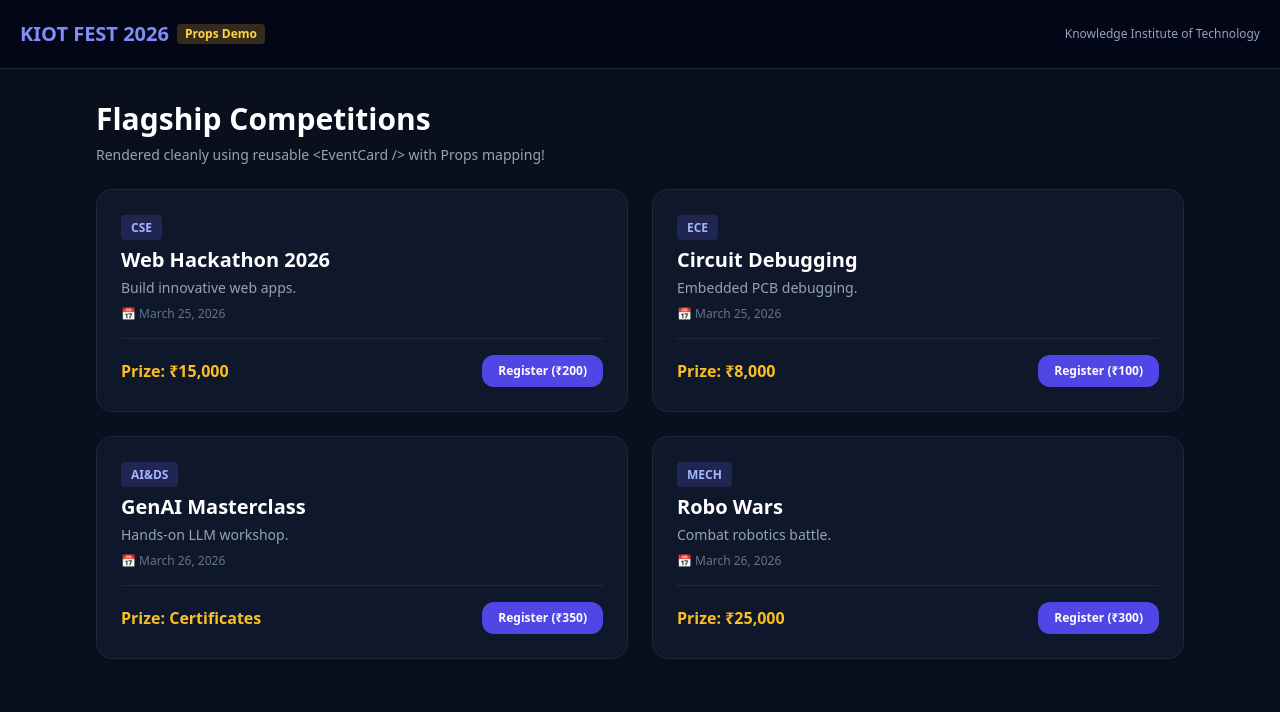
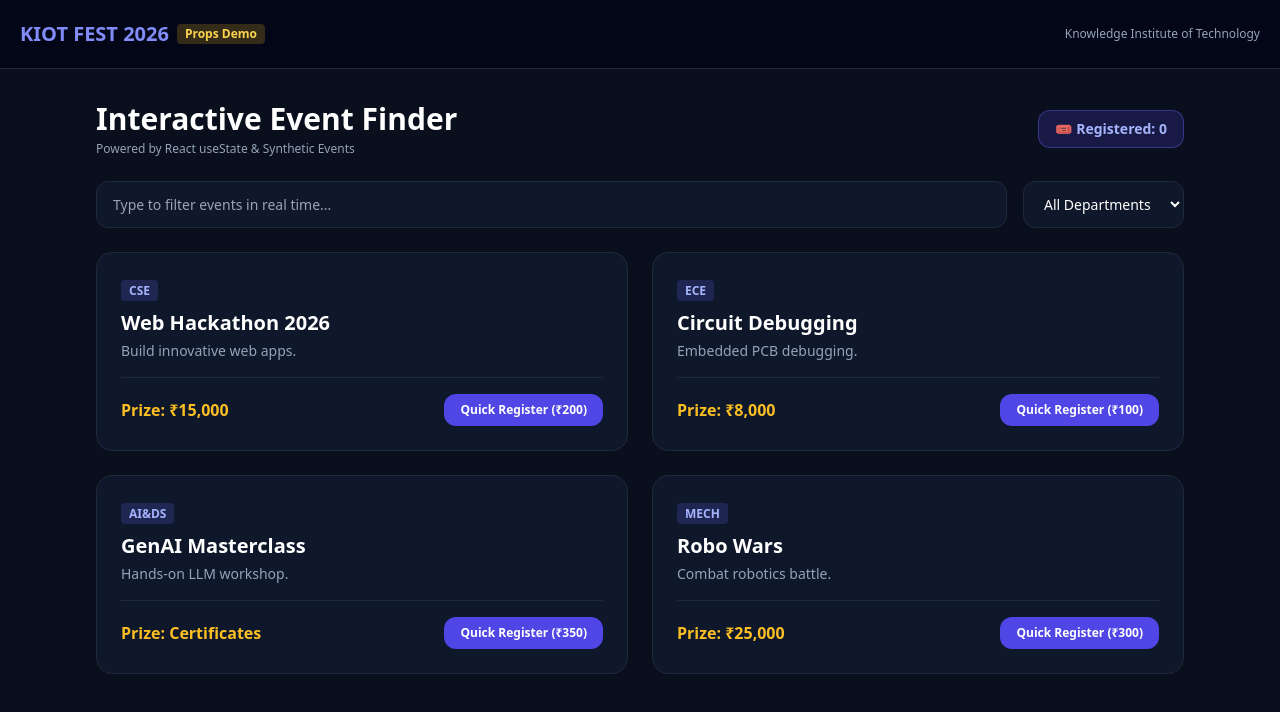
Before and after one commit to skuppuraj/kiot_fest, a Next.js app: page / in a window 1280 px wide. Shown: the top 712 px of the page. Built offline with nearby package versions, Linux system fonts and the light colour scheme.

Commit message:
feat(03): implement reactive useState for search, filter & registration counter

```diff
--- a/src/pages/index.js
+++ b/src/pages/index.js
@@ -1,25 +1,77 @@
-import React from 'react';
+import React, { useState } from 'react';
 import Navbar from '../components/Navbar';
-import EventCard from '../components/EventCard';
 
-const SAMPLE_EVENTS = [
-  { id: 1, title: 'Web Hackathon 2026', department: 'CSE', description: 'Build innovative web apps.', prize: '₹15,000', fee: 200, date: 'March 25, 2026' },
-  { id: 2, title: 'Circuit Debugging', department: 'ECE', description: 'Embedded PCB debugging.', prize: '₹8,000', fee: 100, date: 'March 25, 2026' },
-  { id: 3, title: 'GenAI Masterclass', department: 'AI&DS', description: 'Hands-on LLM workshop.', prize: 'Certificates', fee: 350, date: 'March 26, 2026' },
-  { id: 4, title: 'Robo Wars', department: 'MECH', description: 'Combat robotics battle.', prize: '₹25,000', fee: 300, date: 'March 26, 2026' }
+const ALL_EVENTS = [
+  { id: 1, title: 'Web Hackathon 2026', department: 'CSE', description: 'Build innovative web apps.', prize: '₹15,000', fee: 200, seatsLeft: 5 },
+  { id: 2, title: 'Circuit Debugging', department: 'ECE', description: 'Embedded PCB debugging.', prize: '₹8,000', fee: 100, seatsLeft: 12 },
+  { id: 3, title: 'GenAI Masterclass', department: 'AI&DS', description: 'Hands-on LLM workshop.', prize: 'Certificates', fee: 350, seatsLeft: 20 },
+  { id: 4, title: 'Robo Wars', department: 'MECH', description: 'Combat robotics battle.', prize: '₹25,000', fee: 300, seatsLeft: 0 }
 ];
 
 export default function HomePage() {
+  const [searchQuery, setSearchQuery] = useState('');
+  const [selectedDept, setSelectedDept] = useState('ALL');
+  const [registeredCount, setRegisteredCount] = useState(0);
+
+  const filteredEvents = ALL_EVENTS.filter(e => {
+    const matchDept = selectedDept === 'ALL' || e.department === selectedDept;
+    const matchSearch = e.title.toLowerCase().includes(searchQuery.toLowerCase());
+    return matchDept && matchSearch;
+  });
+
   return (
     <div>
       <Navbar />
-      <div className="p-8 max-w-6xl mx-auto">
-        <h1 className="text-3xl font-black text-white mb-2">Flagship Competitions</h1>
-        <p className="text-slate-400 text-sm mb-6">Rendered cleanly using reusable &lt;EventCard /&gt; with Props mapping!</p>
+      <div className="p-8 max-w-6xl mx-auto text-white">
+        <div className="flex justify-between items-center mb-6">
+          <div>
+            <h1 className="text-3xl font-black">Interactive Event Finder</h1>
+            <p className="text-slate-400 text-xs mt-1">Powered by React useState & Synthetic Events</p>
+          </div>
+          <div className="bg-indigo-600/20 border border-indigo-500/40 px-4 py-2 rounded-xl text-sm font-bold text-indigo-300">
+            🎟️ Registered: {registeredCount}
+          </div>
+        </div>
+
+        <div className="flex flex-col sm:flex-row gap-4 mb-6">
+          <input
+            type="text"
+            value={searchQuery}
+            onChange={(e) => setSearchQuery(e.target.value)}
+            placeholder="Type to filter events in real time..."
+            className="flex-1 px-4 py-3 bg-slate-900 border border-slate-800 rounded-xl text-white text-sm"
+          />
+          <select
+            value={selectedDept}
+            onChange={(e) => setSelectedDept(e.target.value)}
+            className="px-4 py-3 bg-slate-900 border border-slate-800 rounded-xl text-white text-sm"
+          >
+            <option value="ALL">All Departments</option>
+            <option value="CSE">CSE</option>
+            <option value="ECE">ECE</option>
+            <option value="AI&DS">AI&DS</option>
+            <option value="MECH">MECH</option>
+          </select>
+        </div>
 
         <div className="grid grid-cols-1 md:grid-cols-2 gap-6">
-          {SAMPLE_EVENTS.map(event => (
-            <EventCard key={event.id} {...event} />
+          {filteredEvents.map(event => (
+            <div key={event.id} className="p-6 bg-slate-900 border border-slate-800 rounded-2xl flex flex-col justify-between">
+              <div>
+                <span className="text-xs font-bold px-2 py-0.5 rounded bg-indigo-500/20 text-indigo-300">{event.department}</span>
+                <h3 className="text-xl font-bold mt-2">{event.title}</h3>
+                <p className="text-sm text-slate-400 mt-1">{event.description}</p>
+              </div>
+              <div className="mt-4 pt-4 border-t border-slate-800 flex justify-between items-center">
+                <span className="text-amber-400 font-bold">Prize: {event.prize}</span>
+                <button
+                  onClick={() => setRegisteredCount(prev => prev + 1)}
+                  className="px-4 py-2 bg-indigo-600 hover:bg-indigo-500 rounded-xl text-xs font-bold"
+                >
+                  Quick Register (₹{event.fee})
+                </button>
+              </div>
+            </div>
           ))}
         </div>
       </div>
```
